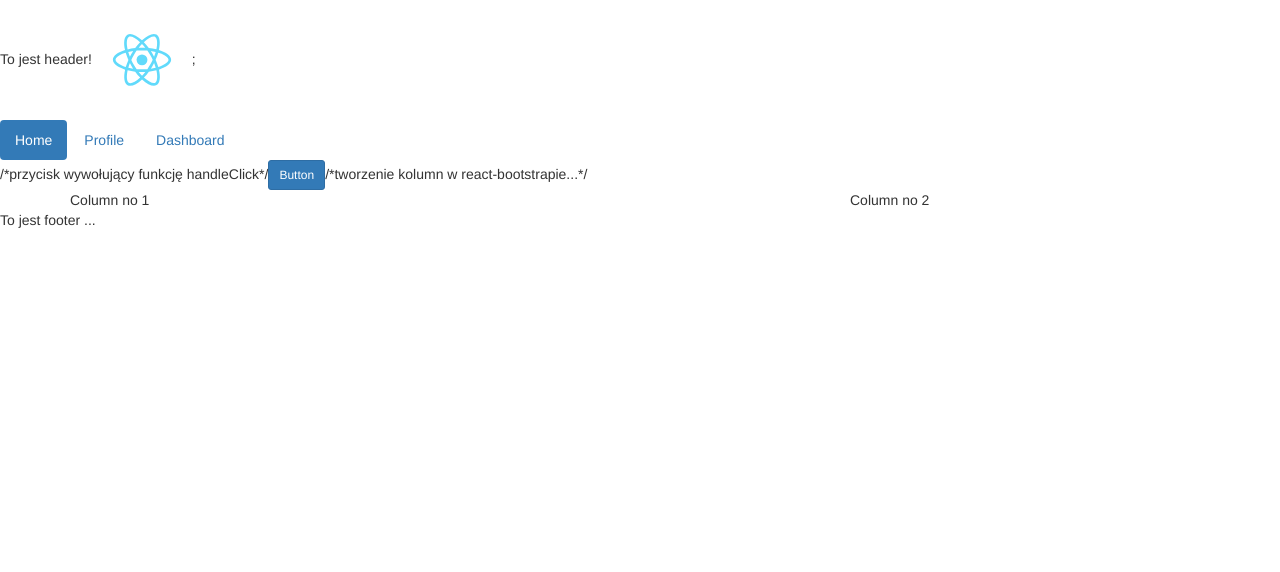
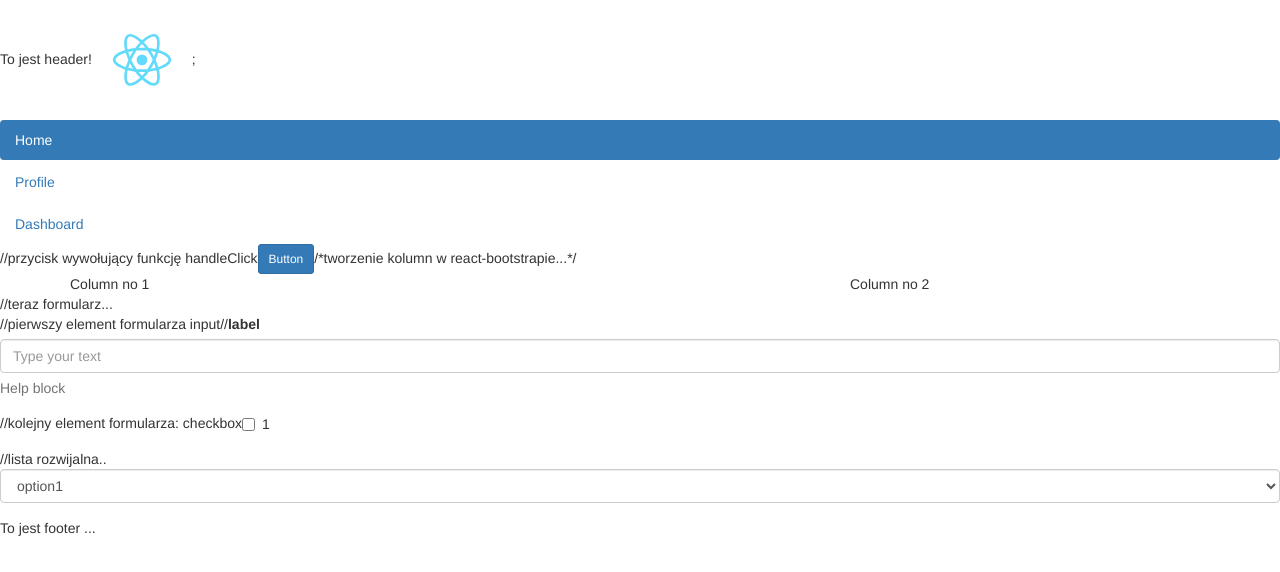
Before and after one commit to maciekpollub/react, a React (Create React App) app in the folder react-component/: page / in a window 1280 px wide. Shown: the top 572 px of the page. Built offline with nearby package versions, Linux system fonts and the light colour scheme.

Commit message:
A react-bootstrap form added to the page...

```diff
--- a/react-component/src/components/Home.js
+++ b/react-component/src/components/Home.js
@@ -1,6 +1,6 @@
 import React from 'react';
 import {Button} from 'react-bootstrap';
-import {Grid, Row, Col} from 'react-bootstrap';//kazdy wykorzystywany komponent rb musi zostać zaimportowany
+import {Grid, Row, Col, FormGroup, ControlLabel, FormControl, HelpBlock, Checkbox} from 'react-bootstrap';//{kazdy wykorzystywany komponent rb musi zostać zaimportowany}
 
 
 const Home = () => {
@@ -9,7 +9,7 @@ const Home = () => {
     };
     return (
         <div>
-            /*przycisk wywołujący funkcję handleClick*/
+            //przycisk wywołujący funkcję handleClick
             <Button bsStyle = "primary" bsSize = "small" onClick = {handleClick}>Button</Button>
             /*tworzenie kolumn w react-bootstrapie...*/
             <Grid>
@@ -18,6 +18,30 @@ const Home = () => {
                     <Col xs={12} md={4}>Column no 2</Col>
                 </Row>
             </Grid>
+            //teraz formularz...
+            <form>
+                <FormGroup>//pierwszy element formularza input//
+                    <ControlLabel>
+                        label
+                    </ControlLabel>
+                    <FormControl type="text" placeholder="Type your text"/>
+                    <HelpBlock>
+                        Help block
+                    </HelpBlock>
+                </FormGroup>
+
+                <FormGroup>//kolejny element formularza: checkbox
+                    <Checkbox inline>1</Checkbox>
+                </FormGroup>
+
+                <FormGroup>//lista rozwijalna..
+                    <FormControl componentClass="select" placeholder="select">
+                        <option value="select">option1</option>
+                        <option value="other">option2</option>
+                    </FormControl>
+                </FormGroup>
+
+            </form>
         </div>
     );
 
--- a/react-component/src/components/Menu.js
+++ b/react-component/src/components/Menu.js
@@ -4,7 +4,7 @@ import {Nav, NavItem} from 'react-bootstrap';
 const Menu = () => {
 
     return (
-        <Nav bsStyle="pills" activeKey={0}>
+        <Nav bsStyle="pills" activeKey={0} stacked = {true}>
             <NavItem eventKey={0}>Home</NavItem>
             <NavItem eventKey={1}>Profile</NavItem>
             <NavItem eventKey={2}>Dashboard</NavItem>
```
